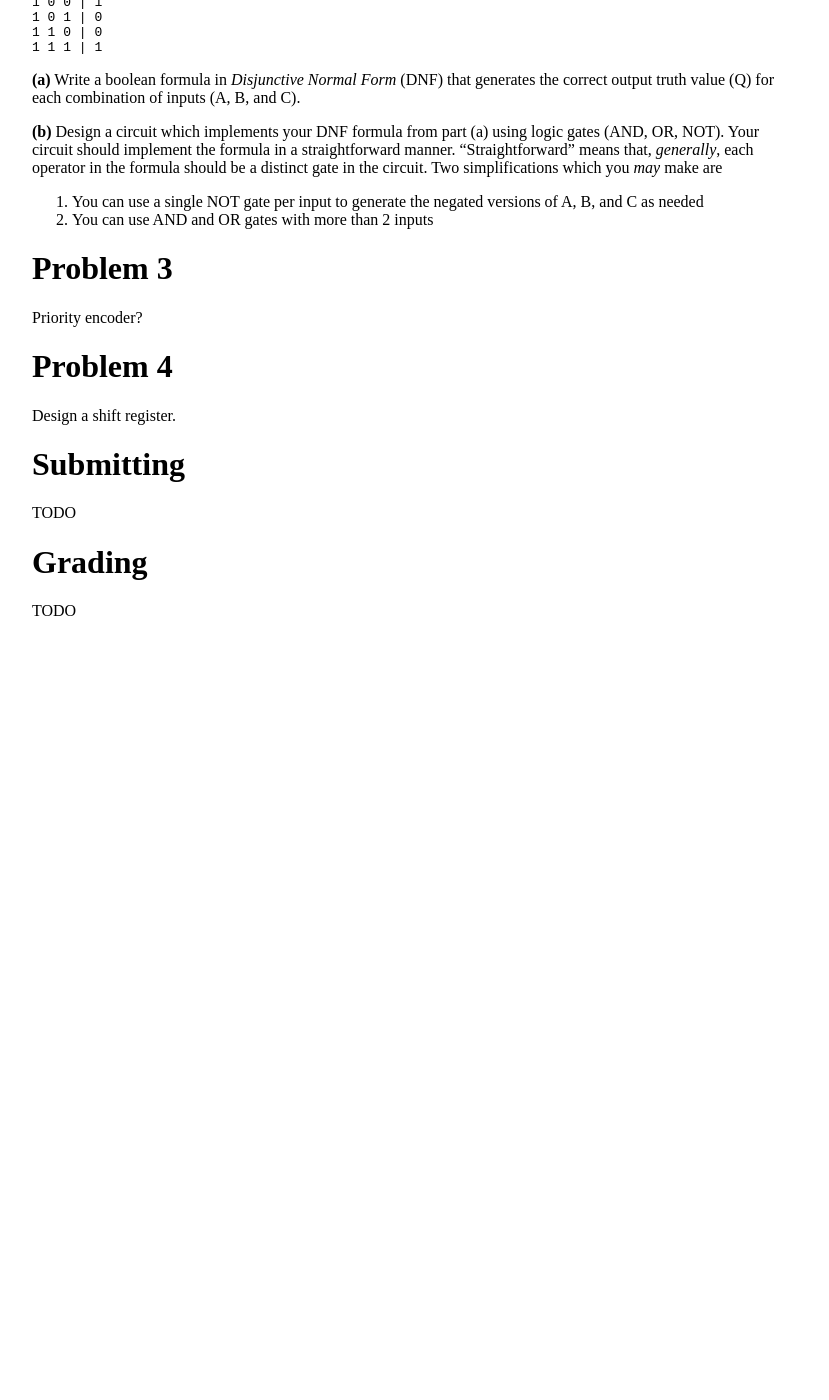
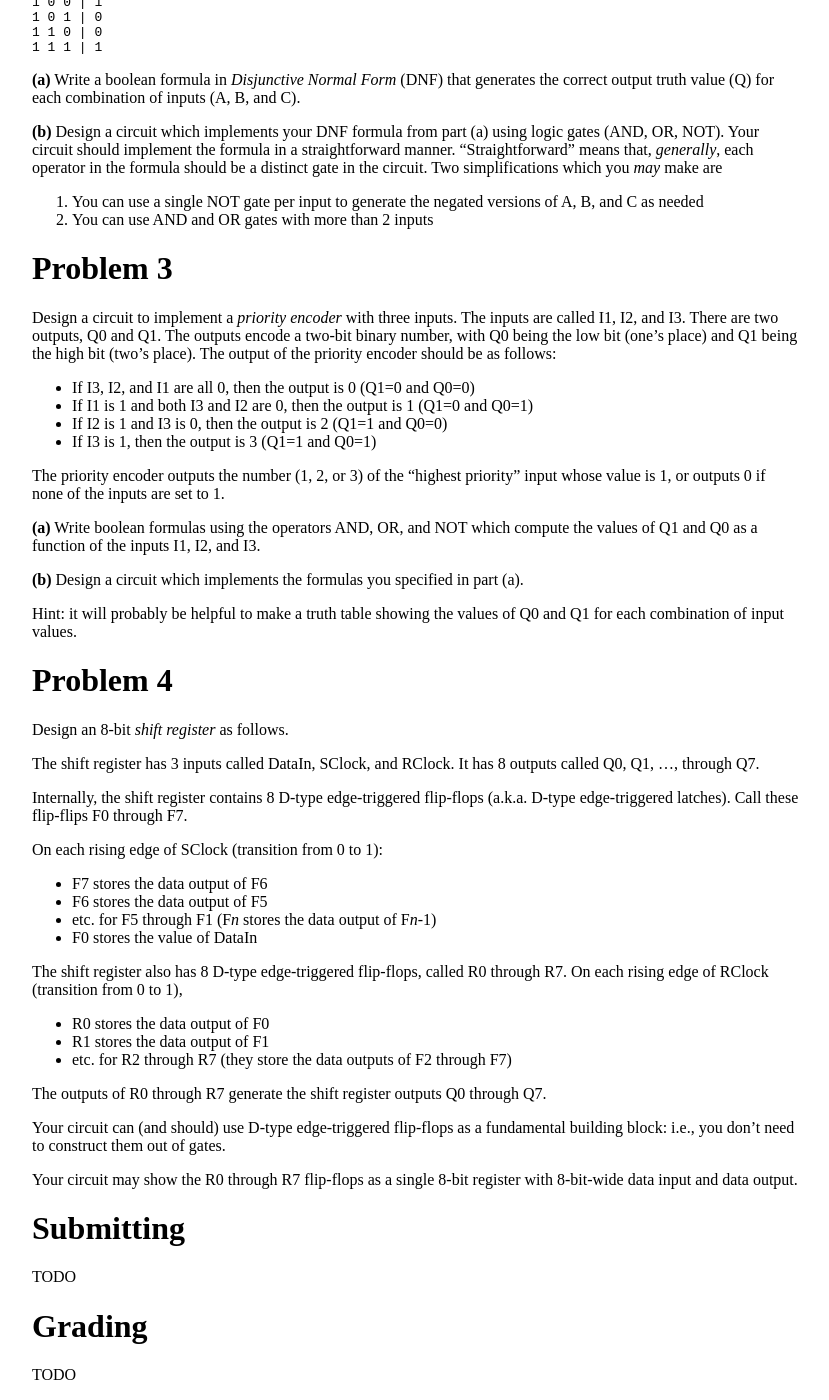
Before and after one commit to jhucsf/fall2019, a Jekyll site: the page built from hw/hw2.md, in a window 1280 px wide and 1400 px high, scrolled down 949 px. Shown: the whole window, without its empty margins (224-1053 px from the left). Built offline with Jekyll 4.4.1, drawn with Linux system fonts in a browser that asks for light colours; before the commit the page ends 1585 px from its top, so only the background shows below that.

Commit message:
digital design problems

```diff
--- a/hw/hw2.md
+++ b/hw/hw2.md
@@ -62,11 +62,47 @@ A B C | Q
 
 # Problem 3
 
-Priority encoder?
+Design a circuit to implement a *priority encoder* with three inputs.  The inputs are called I1, I2, and I3.  There are two outputs, Q0 and Q1.  The outputs encode a two-bit binary number, with Q0 being the low bit (one's place) and Q1 being the high bit (two's place).  The output of the priority encoder should be as follows:
+
+* If I3, I2, and I1 are all 0, then the output is 0 (Q1=0 and Q0=0)
+* If I1 is 1 and both I3 and I2 are 0, then the output is 1 (Q1=0 and Q0=1)
+* If I2 is 1 and I3 is 0, then the output is 2 (Q1=1 and Q0=0)
+* If I3 is 1, then the output is 3 (Q1=1 and Q0=1)
+
+The priority encoder outputs the number (1, 2, or 3) of the "highest priority" input whose value is 1, or outputs 0 if none of the inputs are set to 1.
+
+**(a)** Write boolean formulas using the operators AND, OR, and NOT which compute the values of Q1 and Q0 as a function of the inputs I1, I2, and I3.
+
+**(b)** Design a circuit which implements the formulas you specified in part (a).
+
+Hint: it will probably be helpful to make a truth table showing the values of Q0 and Q1 for each combination of input values.
 
 # Problem 4
 
-Design a shift register.
+Design an 8-bit *shift register* as follows.
+
+The shift register has 3 inputs called DataIn, SClock, and RClock.  It has 8 outputs called Q0, Q1, ..., through Q7.
+
+Internally, the shift register contains 8 D-type edge-triggered flip-flops (a.k.a. D-type edge-triggered latches).  Call these flip-flips F0 through F7.
+
+On each rising edge of SClock (transition from 0 to 1):
+
+* F7 stores the data output of F6
+* F6 stores the data output of F5
+* etc. for F5 through F1 (F*n* stores the data output of F*n*-1)
+* F0 stores the value of DataIn
+
+The shift register also has 8 D-type edge-triggered flip-flops, called R0 through R7.  On each rising edge of RClock (transition from 0 to 1),
+
+* R0 stores the data output of F0
+* R1 stores the data output of F1
+* etc. for R2 through R7 (they store the data outputs of F2 through F7)
+
+The outputs of R0 through R7 generate the shift register outputs Q0 through Q7.
+
+Your circuit can (and should) use D-type edge-triggered flip-flops as a fundamental building block: i.e., you don't need to construct them out of gates.
+
+Your circuit may show the R0 through R7 flip-flops as a single 8-bit register with 8-bit-wide data input and data output.
 
 # Submitting
 
```
